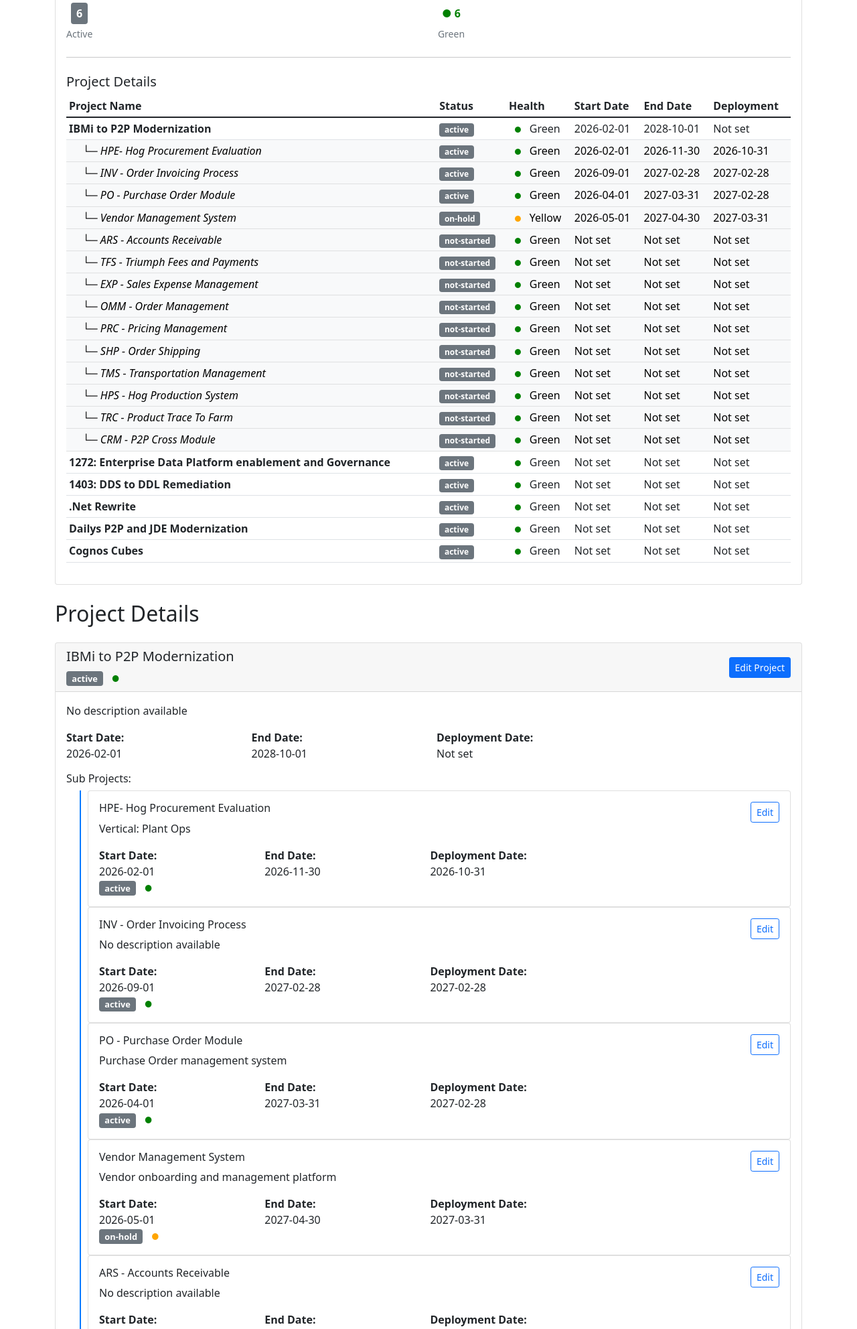
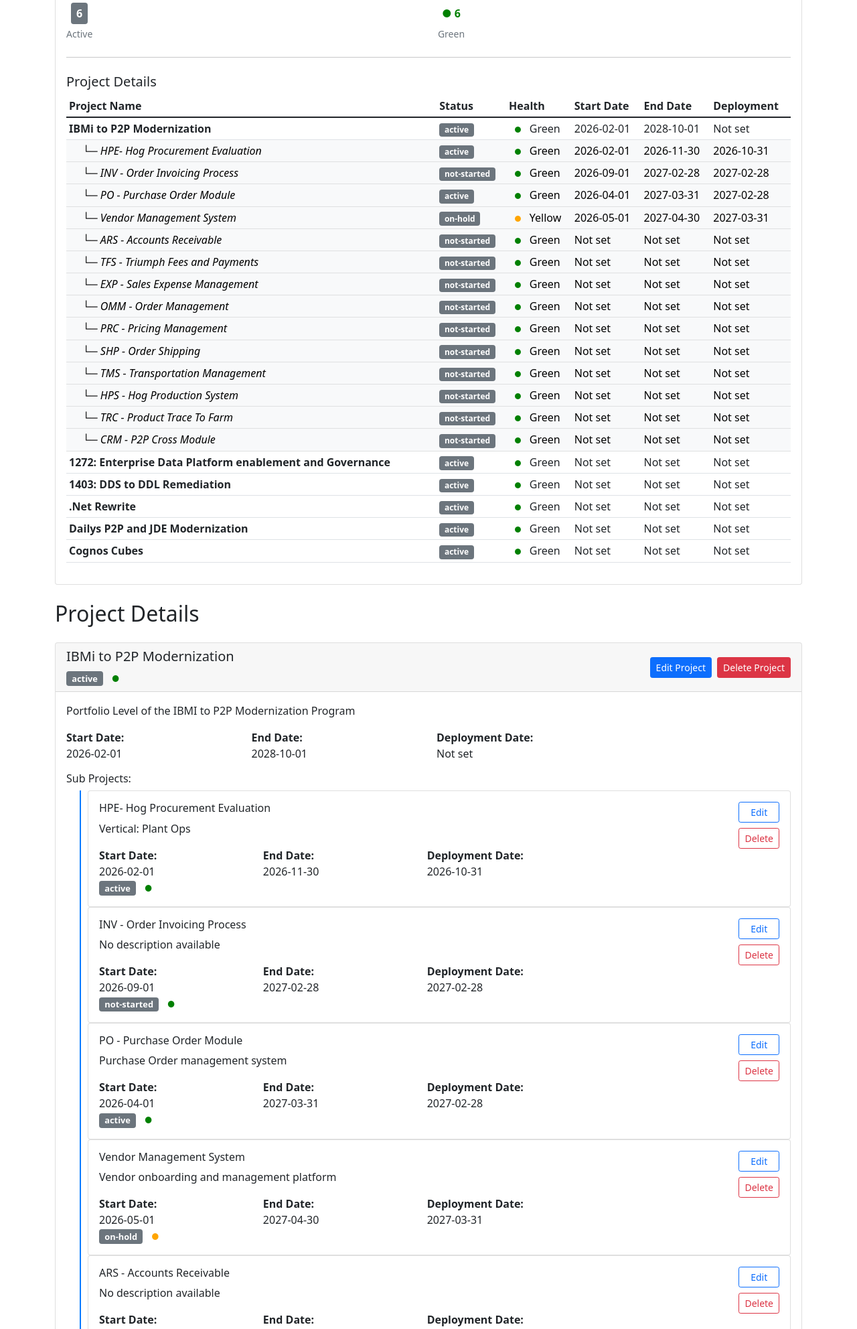
Before and after one commit to JenniferDavis18/P2P-modernization-Portfolio-Status-dashboard, a Flask app: page / in a window 1280 px wide. Shown: the part 323-2307 px from the top of the page at 67% size. Run offline with Flask 3, Linux system fonts and the light colour scheme.

Commit message:
Add delete functionality for projects and sub-projects

```diff
--- a/app.py
+++ b/app.py
@@ -83,6 +83,35 @@ def edit_subproject(project_id, sub_id):
 
     return render_template('edit_subproject.html', project=project, sub_project=sub_project)
 
+@app.route('/delete/<int:project_id>', methods=['POST'])
+def delete_project(project_id):
+    data = load_data()
+    projects = data.get('projects', [])
+
+    # Remove the project
+    data['projects'] = [p for p in projects if p['id'] != project_id]
+
+    # Save changes
+    save_data(data)
+    return redirect(url_for('dashboard'))
+
+@app.route('/delete/<int:project_id>/sub/<int:sub_id>', methods=['POST'])
+def delete_subproject(project_id, sub_id):
+    data = load_data()
+    projects = data.get('projects', [])
+
+    # Find the project
+    project = next((p for p in projects if p['id'] == project_id), None)
+    if not project:
+        return "Project not found", 404
+
+    # Find and remove the sub-project
+    project['sub_projects'] = [sp for sp in project.get('sub_projects', []) if sp['id'] != sub_id]
+
+    # Save changes
+    save_data(data)
+    return redirect(url_for('dashboard'))
+
 @app.route('/api/projects')
 def get_projects():
     data = load_data()
--- a/data.json
+++ b/data.json
@@ -8,7 +8,7 @@
             "start_date": "2026-02-01",
             "end_date": "2028-10-01",
             "deployment_date": "",
-            "description": "",
+            "description": "Portfolio Level of the IBMI to P2P Modernization Program",
             "sub_projects": [
                 {
                     "id": 1,
@@ -24,7 +24,7 @@
                 {
                     "id": 2,
                     "name": "INV - Order Invoicing Process",
-                    "status": "active",
+                    "status": "not-started",
                     "health": "green",
                     "start_date": "2026-09-01",
                     "end_date": "2027-02-28",
--- a/templates/dashboard.html
+++ b/templates/dashboard.html
@@ -157,8 +157,15 @@
                         <span class="badge bg-secondary status-badge">{{ project.status }}</span>
                         <span class="badge health-{{ project.health }} status-badge">●</span>
                     </div>
-                    <a href="{{ url_for('edit_project', project_id=project.id) }}" class="btn btn-primary btn-sm">Edit
-                        Project</a>
+                    <div class="d-flex gap-2">
+                        <a href="{{ url_for('edit_project', project_id=project.id) }}" class="btn btn-primary btn-sm">Edit
+                            Project</a>
+                        <form method="POST" action="{{ url_for('delete_project', project_id=project.id) }}"
+                              onsubmit="return confirm('Are you sure you want to delete this project and all its sub-projects?');"
+                              class="d-inline">
+                            <button type="submit" class="btn btn-danger btn-sm">Delete Project</button>
+                        </form>
+                    </div>
                 </div>
                 <div class="card-body">
                     <p class="card-text">{{ project.description or 'No description available' }}</p>
@@ -205,8 +212,15 @@
                                         <span class="badge bg-secondary status-badge">{{ sub_project.status }}</span>
                                         <span class="badge health-{{ sub_project.health }} status-badge">●</span>
                                     </div>
-                                    <a href="{{ url_for('edit_subproject', project_id=project.id, sub_id=sub_project.id) }}"
-                                        class="btn btn-outline-primary btn-sm ms-2">Edit</a>
+                                    <div class="d-flex flex-column gap-2">
+                                        <a href="{{ url_for('edit_subproject', project_id=project.id, sub_id=sub_project.id) }}"
+                                            class="btn btn-outline-primary btn-sm">Edit</a>
+                                        <form method="POST" action="{{ url_for('delete_subproject', project_id=project.id, sub_id=sub_project.id) }}"
+                                              onsubmit="return confirm('Are you sure you want to delete this sub-project?');"
+                                              class="d-inline">
+                                            <button type="submit" class="btn btn-outline-danger btn-sm w-100">Delete</button>
+                                        </form>
+                                    </div>
                                 </div>
                             </div>
                         </div>
--- a/templates/edit_project.html
+++ b/templates/edit_project.html
@@ -62,7 +62,8 @@
                             <div class="mb-3">
                                 <label for="status" class="form-label">Status</label>
                                 <select class="form-control" id="status" name="status">
-                                    <option value="not-started" {% if project.status=='not-started' %}selected{% endif %}>Not Started
+                                    <option value="not-started" {% if project.status=='not-started' %}selected{% endif
+                                        %}>Not Started
                                     </option>
                                     <option value="active" {% if project.status=='active' %}selected{% endif %}>Active
                                     </option>
--- a/templates/edit_subproject.html
+++ b/templates/edit_subproject.html
@@ -64,7 +64,8 @@
                             <div class="mb-3">
                                 <label for="status" class="form-label">Status</label>
                                 <select class="form-control" id="status" name="status">
-                                    <option value="not-started" {% if sub_project.status=='not-started' %}selected{% endif %}>
+                                    <option value="not-started" {% if sub_project.status=='not-started' %}selected{%
+                                        endif %}>
                                         Not Started</option>
                                     <option value="active" {% if sub_project.status=='active' %}selected{% endif %}>
                                         Active</option>
```
Also changed, not shown: README.md.
